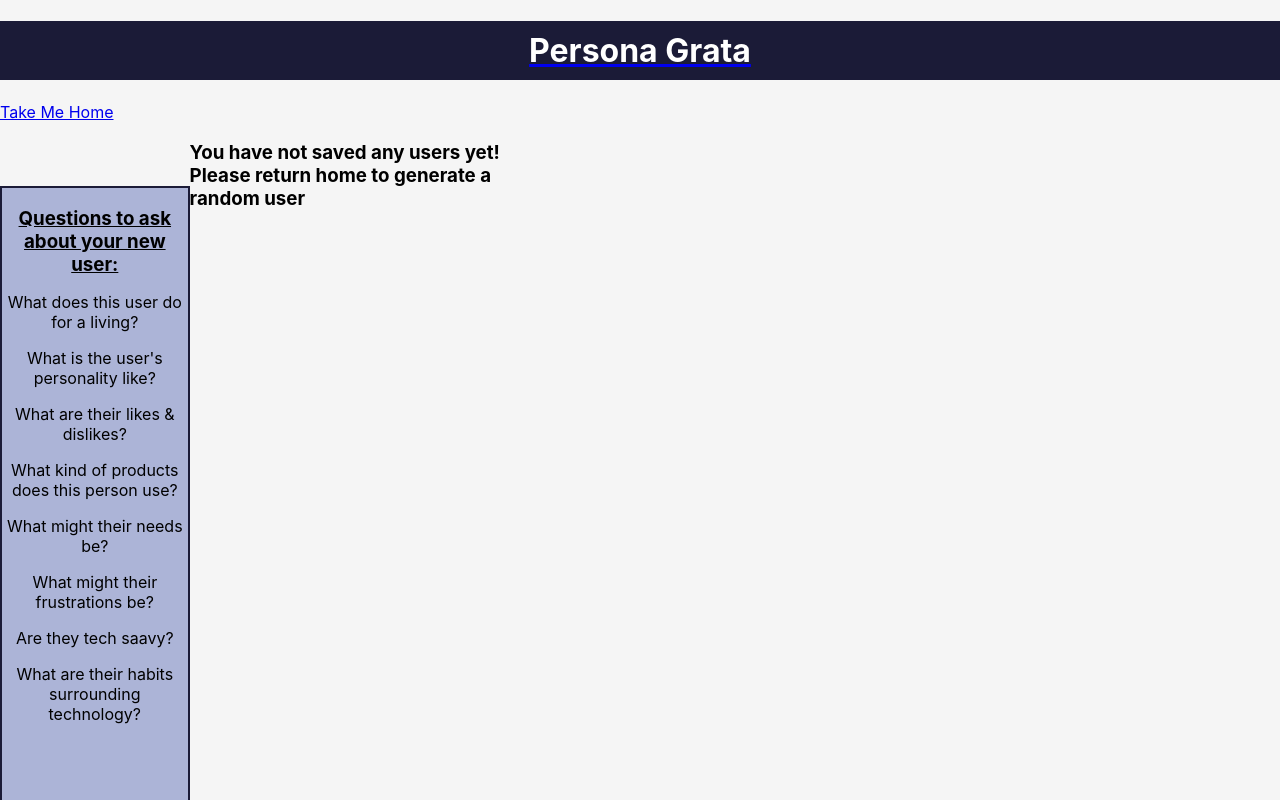
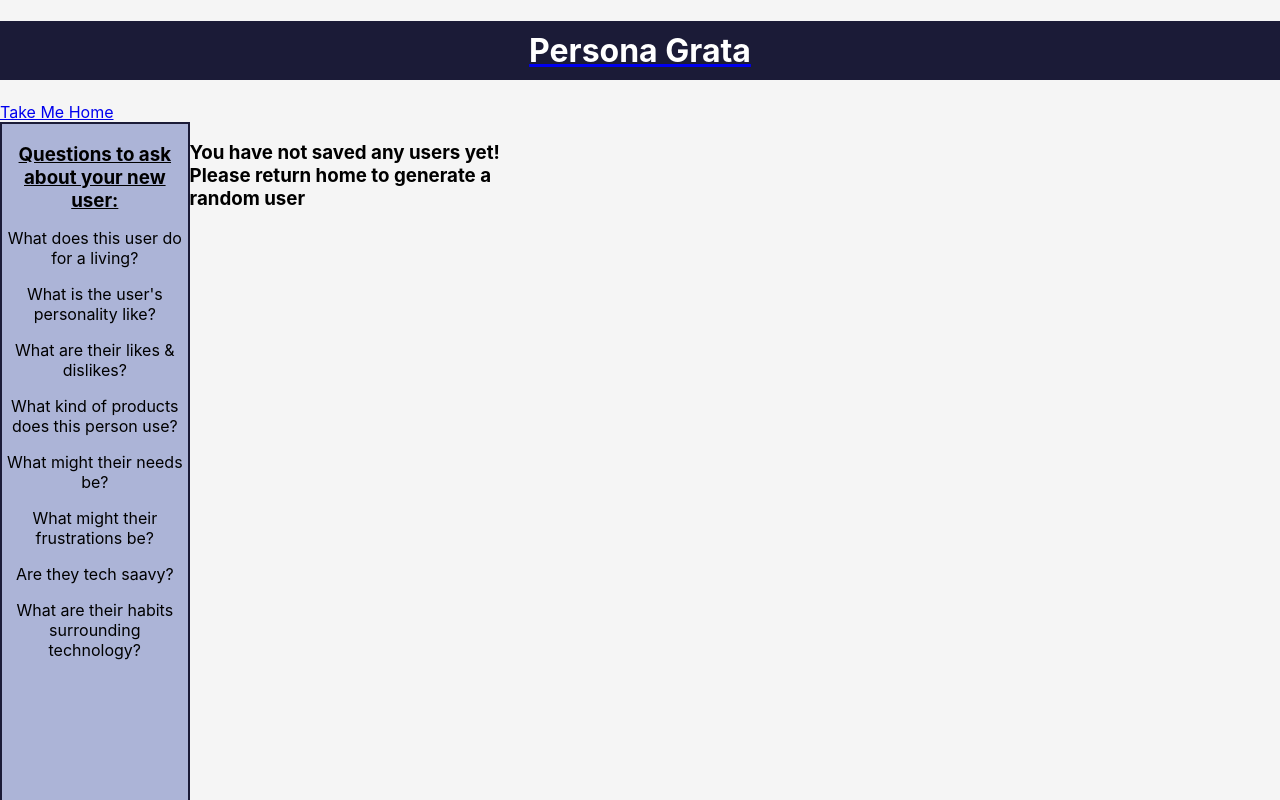
Before and after one commit to maeduphorne/persona-grata, a React (Create React App) app: page /savedUsers in a window 1280 px wide. Shown: the top 800 px of the page. Built offline with nearby package versions, Linux system fonts and the light colour scheme.

Commit message:
take out margin

```diff
--- a/src/Components/SuggestedQuestions/SuggestedQuestions.css
+++ b/src/Components/SuggestedQuestions/SuggestedQuestions.css
@@ -4,7 +4,6 @@ aside {
     width: 30vw;
     height: 100vh;
     text-align: center;
-    margin-top: 5%
 }
 
 .questions-header {
```
